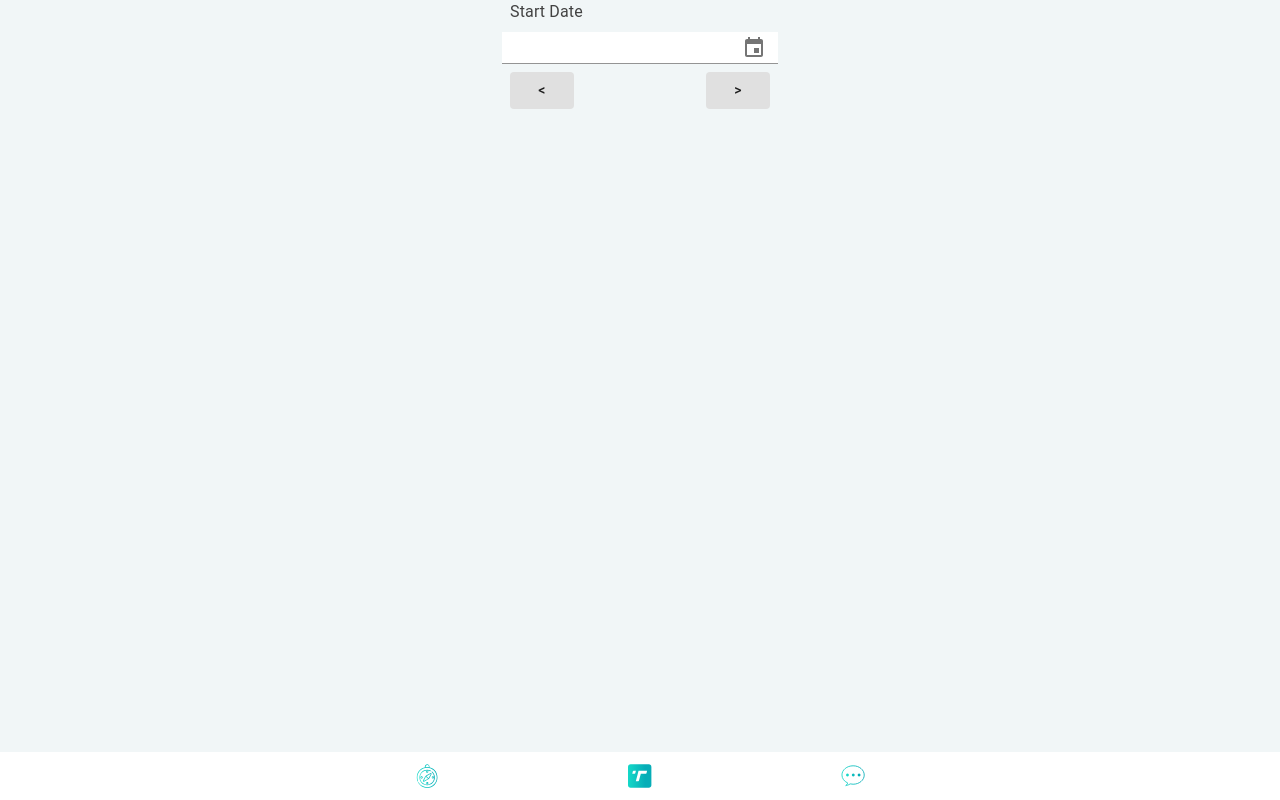
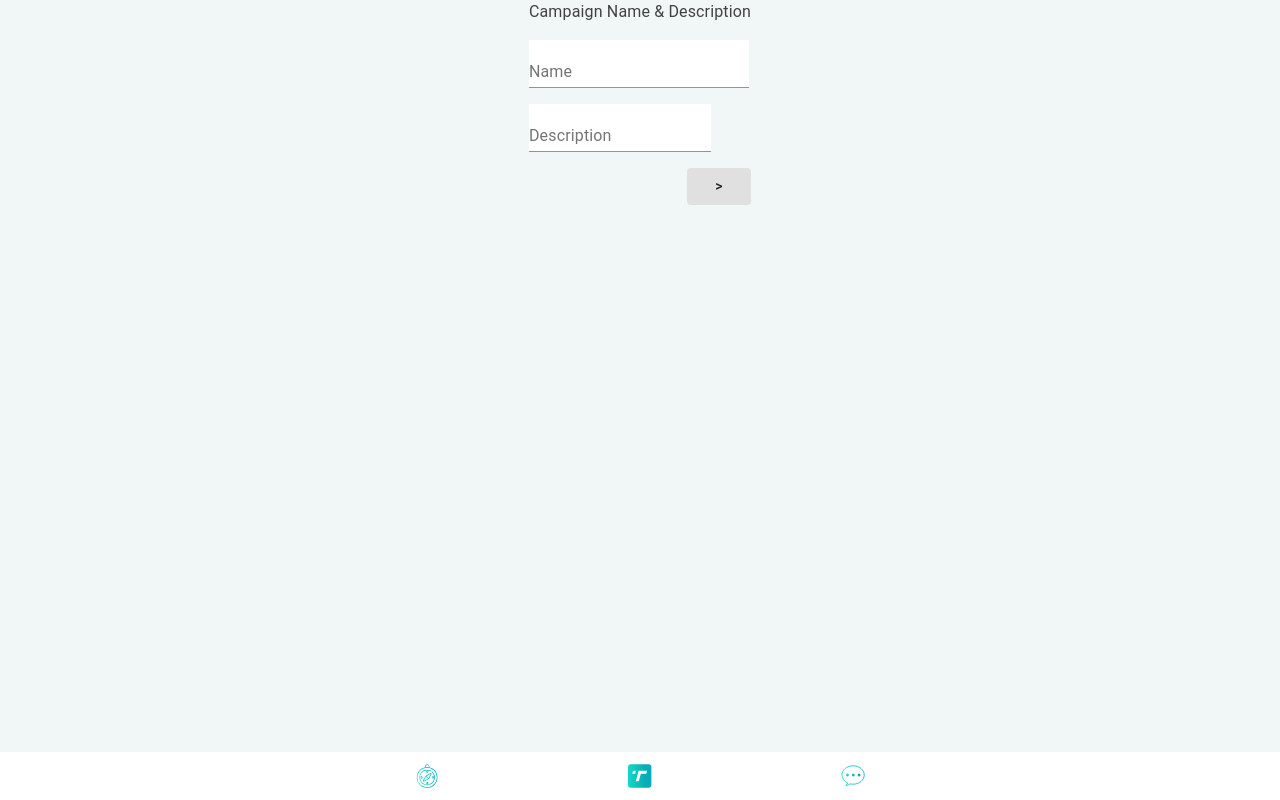
Before and after one commit to teamzr/teamzr-pwa, a Next.js app: page /campaigns/new in a window 1280 px wide. Built offline with nearby package versions, Linux system fonts and the light colour scheme; no server answers.

Commit message:
Change: title

```diff
--- a/src/components/campaigns/NewCampaignComponent.js
+++ b/src/components/campaigns/NewCampaignComponent.js
@@ -20,7 +20,7 @@ const stepComponentMap = {
 };
 
 function NewCampaignComponent(props) {
-  const [step, setStep] = React.useState(NEW_CAMPAING_STEPS.START_DATE);
+  const [step, setStep] = React.useState(NEW_CAMPAING_STEPS.DETAILS);
   const [data, setData] = React.useState({
     name: '',
     description: '',
--- a/src/components/campaigns/NewCampaignDetailsStepComponent.js
+++ b/src/components/campaigns/NewCampaignDetailsStepComponent.js
@@ -24,7 +24,7 @@ function NewCampaignDetailsStepComponent(props) {
   return (
     <Grid container direction={'column'} spacing={2}>
       <Grid item>
-        <Typography>Name & Description</Typography>
+        <Typography>Campaign Name & Description</Typography>
       </Grid>
       <Grid item>
         <TextField
```
